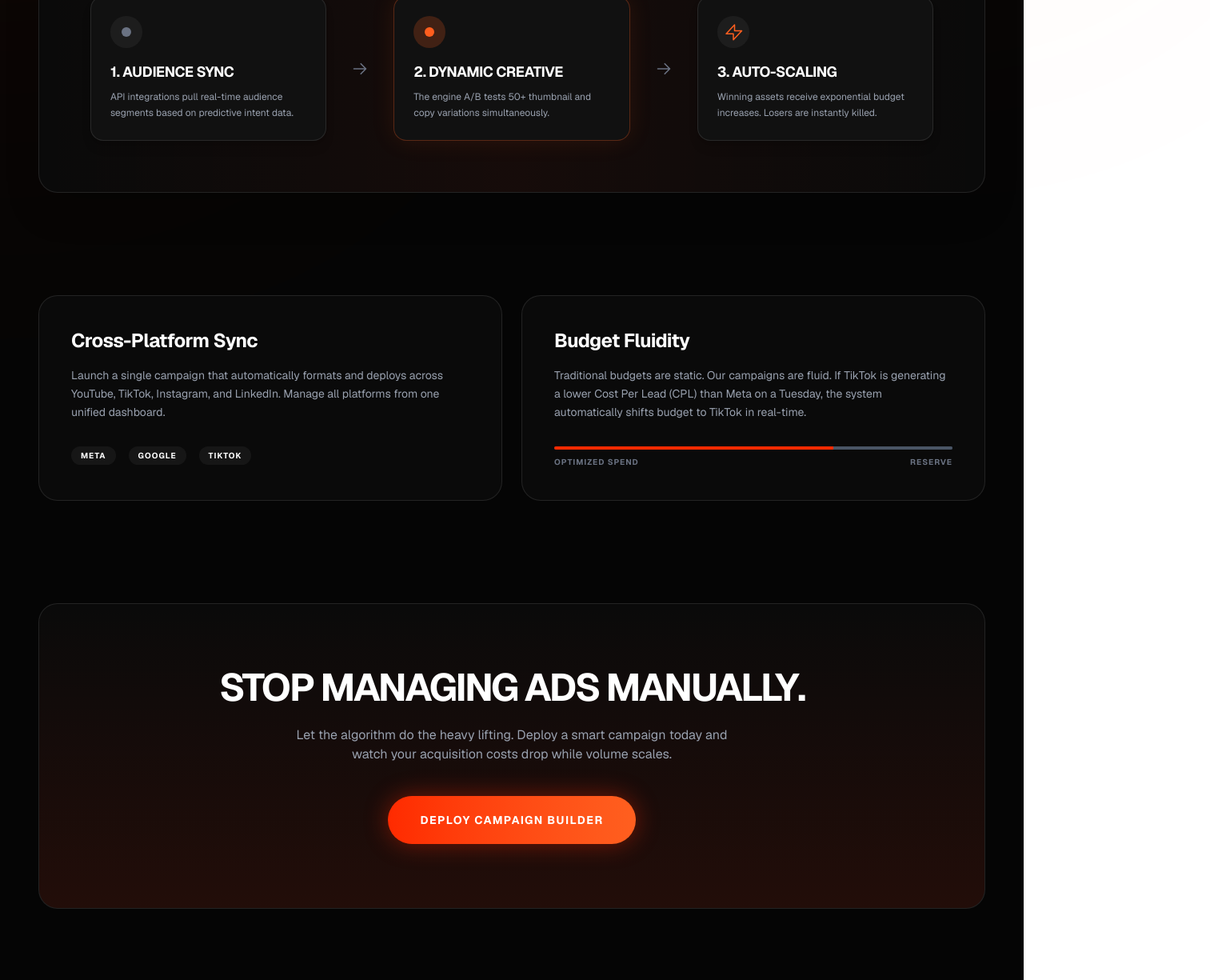
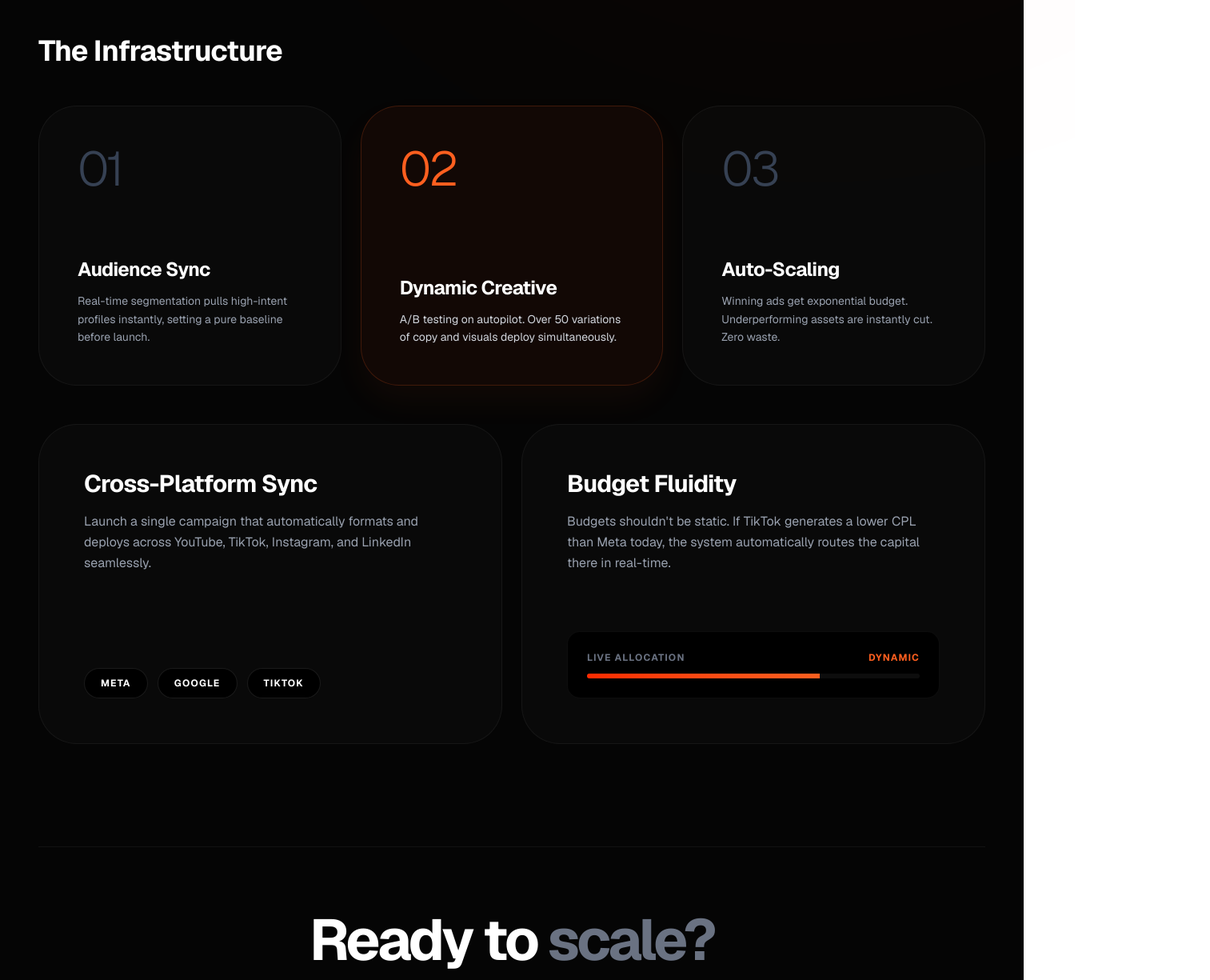
Before and after one commit to Maneeshaprabha/ReachmoreAdz, a Next.js app: page /features/campaigns in a window 1280 px wide. Shown: the part 760-1985 px from the top of the page at 80% size, 1513 px wide, since content can reach past the window. Built offline with nearby package versions, Linux system fonts and the light colour scheme.

Commit message:
refactor: update SmartCampaignsPage and Hero components for improved structure and styling

```diff
--- a/src/app/features/campaigns/page.tsx
+++ b/src/app/features/campaigns/page.tsx
@@ -1,178 +1,179 @@
 "use client";
 
 import React from 'react';
-import { motion } from 'framer-motion';
+import { motion, Variants } from 'framer-motion';
 import Link from 'next/link';
 
-// --- SVGs ---
-const ArrowRight = () => (
-  <svg xmlns="http://www.w3.org/2000/svg" fill="none" viewBox="0 0 24 24" strokeWidth={2} stroke="currentColor" className="w-5 h-5 text-gray-500">
-    <path strokeLinecap="round" strokeLinejoin="round" d="M13.5 4.5L21 12m0 0l-7.5 7.5M21 12H3" />
-  </svg>
-);
-
-const ZapIcon = () => (
-  <svg xmlns="http://www.w3.org/2000/svg" fill="none" viewBox="0 0 24 24" strokeWidth={1.5} stroke="currentColor" className="w-6 h-6 text-[#ff5f1f]">
-    <path strokeLinecap="round" strokeLinejoin="round" d="M13.5 10.5V3L3 14.25h9v7.5L22.5 10.5h-9z" />
-  </svg>
-);
-
 export default function SmartCampaignsPage() {
-  const containerVariants = {
+  const containerVariants: Variants = {
     hidden: { opacity: 0 },
-    visible: { opacity: 1, transition: { staggerChildren: 0.15 } },
+    visible: { opacity: 1, transition: { staggerChildren: 0.1 } },
   };
 
-  const itemVariants = {
-    hidden: { opacity: 0, y: 30 },
+  const itemVariants: Variants = {
+    hidden: { opacity: 0, y: 40 },
     visible: { opacity: 1, y: 0, transition: { type: "spring" as const, stiffness: 80, damping: 20 } },
   };
 
   return (
-    <div className="min-h-screen bg-[#050505] text-white pt-32 pb-24 font-sans overflow-hidden">
+    <div className="min-h-screen bg-[#050505] text-white pt-24 md:pt-36 pb-16 md:pb-32 font-sans overflow-hidden">
 
-      {/* Abstract Background Glows */}
-      <div className="absolute top-[20%] left-0 w-[600px] h-[600px] bg-[#ff2a00] rounded-full blur-[250px] opacity-10 pointer-events-none -translate-x-1/2" />
-      <div className="absolute bottom-[10%] right-0 w-[700px] h-[700px] bg-[#ff5f1f] rounded-full blur-[200px] opacity-5 pointer-events-none translate-x-1/3" />
+      {/* Subtle, elegant ambient light (Not a techy glow, just a soft premium light) */}
+      <div className="absolute top-[-10%] right-[-5%] w-[50vw] h-[50vw] bg-[#ff2a00] rounded-full blur-[150px] md:blur-[250px] opacity-10 pointer-events-none" />
 
       <motion.div
-        className="max-w-[1400px] mx-auto px-6 md:px-12 w-full relative z-20"
+        className="max-w-[1400px] mx-auto px-4 sm:px-6 md:px-12 w-full relative z-20"
         variants={containerVariants}
         initial="hidden"
         animate="visible"
       >
 
         {/* =========================================
-            HEADER SECTION
+            HERO SECTION (Massive & Minimal)
             ========================================= */}
-        <motion.div variants={itemVariants} className="mb-20">
-          <Link href="/" className="inline-flex items-center text-xs font-bold uppercase tracking-widest text-gray-400 hover:text-white transition-colors mb-8">
+        <motion.div variants={itemVariants} className="mb-20 md:mb-32">
+          <Link href="/" className="inline-block text-[10px] md:text-xs font-bold uppercase tracking-widest text-gray-400 hover:text-white transition-colors mb-12">
             &larr; Back to Features
           </Link>
-          <div className="flex flex-col md:flex-row md:items-end justify-between gap-8 border-b border-white/10 pb-12">
-            <h1 className="text-[12vw] md:text-[8rem] lg:text-[10rem] font-bold tracking-tighter uppercase leading-[0.8] text-white m-0 p-0">
+
+          <div className="flex flex-col lg:flex-row lg:items-end justify-between gap-8 lg:gap-16">
+            <h1 className="text-[16vw] md:text-[9rem] lg:text-[11rem] font-bold tracking-tighter uppercase leading-[0.8] text-white m-0 p-0">
               SMART <br/>
-              <span className="text-transparent bg-clip-text bg-gradient-to-r from-[#ff2a00] to-[#ff5f1f]">
+              <span className="text-gray-600">
                 CAMPAIGNS
               </span>
             </h1>
-            <p className="text-gray-400 text-sm md:text-base font-medium max-w-sm md:pb-4 leading-relaxed">
-              Automated, self-optimizing digital infrastructure. Launch multi-platform campaigns that automatically shift budget to the highest-performing assets in real-time.
+
+            <p className="text-gray-400 text-sm md:text-lg lg:text-xl font-medium max-w-md leading-relaxed pb-2">
+              Automated, self-optimizing digital infrastructure. Launch campaigns that dynamically shift budgets to the highest-performing assets.
             </p>
           </div>
         </motion.div>
 
         {/* =========================================
-            NODE PIPELINE UI (Interactive Visual)
+            THE INFRASTRUCTURE (Clean 3-Step Grid)
             ========================================= */}
-        <motion.div variants={itemVariants} className="w-full mb-32">
-          <div className="text-center mb-12">
-            <h2 className="text-2xl md:text-4xl font-bold uppercase tracking-tight text-white mb-4">The Deployment Pipeline</h2>
-            <p className="text-gray-400 text-sm">How our system routes traffic and scales budget autonomously.</p>
-          </div>
+        <motion.div variants={itemVariants} className="w-full mb-8 md:mb-12">
+          <h2 className="text-2xl md:text-4xl font-bold tracking-tight text-white mb-8 md:mb-12">
+            The Infrastructure
+          </h2>
 
-          <div className="bg-[#0a0a0a] border border-white/10 rounded-3xl p-8 md:p-16 relative overflow-hidden shadow-2xl flex flex-col md:flex-row items-center justify-between gap-8">
-            {/* Ambient internal glow */}
-            <div className="absolute inset-0 bg-gradient-to-r from-transparent via-[#ff2a00]/5 to-transparent pointer-events-none" />
+          <div className="grid grid-cols-1 md:grid-cols-3 gap-4 md:gap-6">
 
-            {/* Node 1 */}
-            <div className="relative z-10 w-full md:w-1/3 bg-[#111] border border-white/10 rounded-2xl p-6 shadow-lg group hover:border-[#ff5f1f]/50 transition-colors">
-              <div className="w-10 h-10 rounded-full bg-white/5 flex items-center justify-center mb-4">
-                <div className="w-3 h-3 rounded-full bg-gray-500 group-hover:bg-[#ff5f1f] transition-colors" />
+            {/* Step 1 Box */}
+            <div className="bg-white/[0.02] hover:bg-white/[0.04] border border-white/[0.05] rounded-[2rem] md:rounded-[3rem] p-8 md:p-12 transition-colors duration-500 flex flex-col justify-between min-h-[300px] md:min-h-[350px]">
+              <span className="text-5xl md:text-6xl font-light text-gray-700 tracking-tighter mb-8 block">
+                01
+              </span>
+              <div>
+                <h3 className="text-xl md:text-2xl font-bold tracking-tight mb-3">Audience Sync</h3>
+                <p className="text-sm text-gray-400 leading-relaxed">
+                  Real-time segmentation pulls high-intent profiles instantly, setting a pure baseline before launch.
+                </p>
               </div>
-              <h3 className="text-lg font-bold uppercase tracking-tight mb-2">1. Audience Sync</h3>
-              <p className="text-xs text-gray-400 leading-relaxed">API integrations pull real-time audience segments based on predictive intent data.</p>
             </div>
 
-            {/* Connecting Arrow (Desktop) */}
-            <div className="hidden md:flex relative z-10 text-gray-600">
-              <ArrowRight />
+            {/* Step 2 Box (Highlighted subtly) */}
+            <div className="bg-[#120805] hover:bg-[#1a0a06] border border-[#ff5f1f]/20 rounded-[2rem] md:rounded-[3rem] p-8 md:p-12 transition-colors duration-500 flex flex-col justify-between min-h-[300px] md:min-h-[350px] shadow-[0_20px_40px_rgba(255,95,31,0.05)]">
+              <span className="text-5xl md:text-6xl font-light text-[#ff5f1f] tracking-tighter mb-8 block">
+                02
+              </span>
+              <div>
+                <h3 className="text-xl md:text-2xl font-bold tracking-tight mb-3 text-white">Dynamic Creative</h3>
+                <p className="text-sm text-gray-300 leading-relaxed">
+                  A/B testing on autopilot. Over 50 variations of copy and visuals deploy simultaneously.
+                </p>
+              </div>
             </div>
 
-            {/* Node 2 */}
-            <div className="relative z-10 w-full md:w-1/3 bg-[#111] border border-[#ff5f1f]/30 rounded-2xl p-6 shadow-[0_0_30px_rgba(255,95,31,0.1)] group">
-              <div className="w-10 h-10 rounded-full bg-[#ff5f1f]/20 flex items-center justify-center mb-4">
-                <div className="w-3 h-3 rounded-full bg-[#ff5f1f] animate-pulse" />
+            {/* Step 3 Box */}
+            <div className="bg-white/[0.02] hover:bg-white/[0.04] border border-white/[0.05] rounded-[2rem] md:rounded-[3rem] p-8 md:p-12 transition-colors duration-500 flex flex-col justify-between min-h-[300px] md:min-h-[350px]">
+              <span className="text-5xl md:text-6xl font-light text-gray-700 tracking-tighter mb-8 block">
+                03
+              </span>
+              <div>
+                <h3 className="text-xl md:text-2xl font-bold tracking-tight mb-3">Auto-Scaling</h3>
+                <p className="text-sm text-gray-400 leading-relaxed">
+                  Winning ads get exponential budget. Underperforming assets are instantly cut. Zero waste.
+                </p>
               </div>
-              <h3 className="text-lg font-bold uppercase tracking-tight mb-2 text-white">2. Dynamic Creative</h3>
-              <p className="text-xs text-gray-400 leading-relaxed">The engine A/B tests 50+ thumbnail and copy variations simultaneously.</p>
-            </div>
-
-            {/* Connecting Arrow (Desktop) */}
-            <div className="hidden md:flex relative z-10 text-[#ff5f1f]">
-              <ArrowRight />
-            </div>
-
-            {/* Node 3 */}
-            <div className="relative z-10 w-full md:w-1/3 bg-[#111] border border-white/10 rounded-2xl p-6 shadow-lg group hover:border-[#ff5f1f]/50 transition-colors">
-              <div className="w-10 h-10 rounded-full bg-white/5 flex items-center justify-center mb-4">
-                <ZapIcon />
-              </div>
-              <h3 className="text-lg font-bold uppercase tracking-tight mb-2">3. Auto-Scaling</h3>
-              <p className="text-xs text-gray-400 leading-relaxed">Winning assets receive exponential budget increases. Losers are instantly killed.</p>
             </div>
 
           </div>
         </motion.div>
 
         {/* =========================================
-            FEATURES GRID
+            BENTO GRID (Premium Modern Boxes)
             ========================================= */}
         <motion.div
           variants={containerVariants}
           initial="hidden"
           whileInView="visible"
           viewport={{ once: true, margin: "-100px" }}
-          className="grid grid-cols-1 md:grid-cols-2 gap-6 mb-32"
+          className="grid grid-cols-1 lg:grid-cols-2 gap-4 md:gap-6 mb-20 md:mb-32"
         >
-          {/* Feature 1 */}
-          <motion.div variants={itemVariants} className="bg-[#0a0a0a] border border-white/10 p-10 rounded-3xl group hover:border-[#ff2a00]/40 transition-colors duration-500">
-            <h3 className="text-2xl font-bold tracking-tight mb-4">Cross-Platform Sync</h3>
-            <p className="text-gray-400 text-sm leading-relaxed mb-8">
-              Launch a single campaign that automatically formats and deploys across YouTube, TikTok, Instagram, and LinkedIn. Manage all platforms from one unified dashboard.
-            </p>
-            <div className="flex gap-4">
-              <div className="px-3 py-1 bg-white/5 rounded-full text-[10px] font-bold uppercase tracking-widest">Meta</div>
-              <div className="px-3 py-1 bg-white/5 rounded-full text-[10px] font-bold uppercase tracking-widest">Google</div>
-              <div className="px-3 py-1 bg-white/5 rounded-full text-[10px] font-bold uppercase tracking-widest">TikTok</div>
+          {/* Bento Box 1: Cross-Platform */}
+          <motion.div variants={itemVariants} className="bg-white/[0.02] border border-white/[0.05] p-8 md:p-14 rounded-[2rem] md:rounded-[3rem] flex flex-col justify-between h-full min-h-[350px] md:min-h-[400px]">
+            <div>
+              <h3 className="text-2xl md:text-3xl font-bold tracking-tight mb-4">
+                Cross-Platform Sync
+              </h3>
+              <p className="text-gray-400 text-sm md:text-base leading-relaxed max-w-md">
+                Launch a single campaign that automatically formats and deploys across YouTube, TikTok, Instagram, and LinkedIn seamlessly.
+              </p>
+            </div>
+
+            {/* Elegant Pill Tags */}
+            <div className="flex flex-wrap gap-3 mt-12">
+              <span className="px-5 py-2.5 bg-black border border-white/10 rounded-full text-xs font-bold uppercase tracking-widest text-white">Meta</span>
+              <span className="px-5 py-2.5 bg-black border border-white/10 rounded-full text-xs font-bold uppercase tracking-widest text-white">Google</span>
+              <span className="px-5 py-2.5 bg-black border border-white/10 rounded-full text-xs font-bold uppercase tracking-widest text-white">TikTok</span>
             </div>
           </motion.div>
 
-          {/* Feature 2 */}
-          <motion.div variants={itemVariants} className="bg-[#0a0a0a] border border-white/10 p-10 rounded-3xl group hover:border-[#ff2a00]/40 transition-colors duration-500">
-            <h3 className="text-2xl font-bold tracking-tight mb-4">Budget Fluidity</h3>
-            <p className="text-gray-400 text-sm leading-relaxed mb-8">
-              Traditional budgets are static. Our campaigns are fluid. If TikTok is generating a lower Cost Per Lead (CPL) than Meta on a Tuesday, the system automatically shifts budget to TikTok in real-time.
-            </p>
-            <div className="w-full h-1 bg-gray-800 rounded-full overflow-hidden flex">
-               <div className="h-full bg-[#ff2a00] w-[70%]" />
-               <div className="h-full bg-gray-600 w-[30%]" />
+          {/* Bento Box 2: Budget Fluidity */}
+          <motion.div variants={itemVariants} className="bg-white/[0.02] border border-white/[0.05] p-8 md:p-14 rounded-[2rem] md:rounded-[3rem] flex flex-col justify-between h-full min-h-[350px] md:min-h-[400px]">
+            <div>
+              <h3 className="text-2xl md:text-3xl font-bold tracking-tight mb-4">
+                Budget Fluidity
+              </h3>
+              <p className="text-gray-400 text-sm md:text-base leading-relaxed max-w-md">
+                Budgets shouldn't be static. If TikTok generates a lower CPL than Meta today, the system automatically routes the capital there in real-time.
+              </p>
             </div>
-            <div className="flex justify-between mt-2 text-[10px] font-bold text-gray-500 uppercase tracking-widest">
-              <span>Optimized Spend</span>
-              <span>Reserve</span>
+
+            {/* Minimalist Data Representation */}
+            <div className="mt-12 bg-black border border-white/5 p-6 rounded-2xl">
+              <div className="flex justify-between text-xs font-bold uppercase tracking-widest mb-3">
+                <span className="text-gray-500">Live Allocation</span>
+                <span className="text-[#ff5f1f]">Dynamic</span>
+              </div>
+              <div className="w-full h-1.5 bg-white/5 rounded-full overflow-hidden flex">
+                 <div className="h-full bg-gradient-to-r from-[#ff2a00] to-[#ff5f1f] w-[70%]" />
+              </div>
             </div>
           </motion.div>
 
         </motion.div>
 
         {/* =========================================
-            FINAL CTA
+            FINAL CTA (Clean & Striking)
             ========================================= */}
         <motion.div
           variants={itemVariants}
           initial="hidden"
           whileInView="visible"
           viewport={{ once: true }}
-          className="w-full bg-[#0a0a0a] border border-white/10 rounded-3xl p-12 md:p-20 text-center relative overflow-hidden"
+          className="w-full flex flex-col items-center justify-center text-center py-20 border-t border-white/5"
         >
-          <div className="absolute inset-0 bg-gradient-to-t from-[#ff2a00]/20 to-transparent opacity-50 pointer-events-none" />
-          <h2 className="text-3xl md:text-5xl font-bold uppercase tracking-tighter mb-6 relative z-10">Stop managing ads manually.</h2>
-          <p className="text-gray-400 text-sm md:text-base max-w-xl mx-auto mb-10 relative z-10">
-            Let the algorithm do the heavy lifting. Deploy a smart campaign today and watch your acquisition costs drop while volume scales.
+          <h2 className="text-4xl md:text-6xl lg:text-7xl font-bold tracking-tighter mb-6 text-white">
+            Ready to <span className="text-gray-500">scale?</span>
+          </h2>
+          <p className="text-gray-400 text-base md:text-lg max-w-xl mx-auto mb-10 leading-relaxed">
+            Stop managing ads manually. Deploy a smart campaign today and watch your acquisition costs drop while volume scales.
           </p>
-          <button className="relative z-10 px-10 py-5 bg-gradient-to-r from-[#ff2a00] to-[#ff5f1f] text-white rounded-full text-sm font-bold uppercase tracking-widest hover:scale-105 transition-transform shadow-[0_0_30px_rgba(255,42,0,0.4)]">
-            Deploy Campaign Builder
+          <button className="px-10 py-5 bg-white text-black rounded-full text-sm font-bold uppercase tracking-widest hover:bg-gray-200 hover:scale-105 transition-all shadow-[0_0_40px_rgba(255,255,255,0.1)]">
+            Start Building
           </button>
         </motion.div>
 
```
Also changed, not shown: src/components/Hero.tsx (+1 -6 lines).
